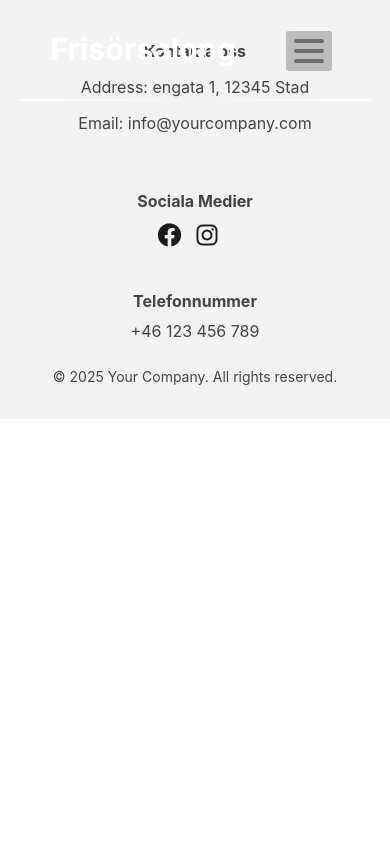
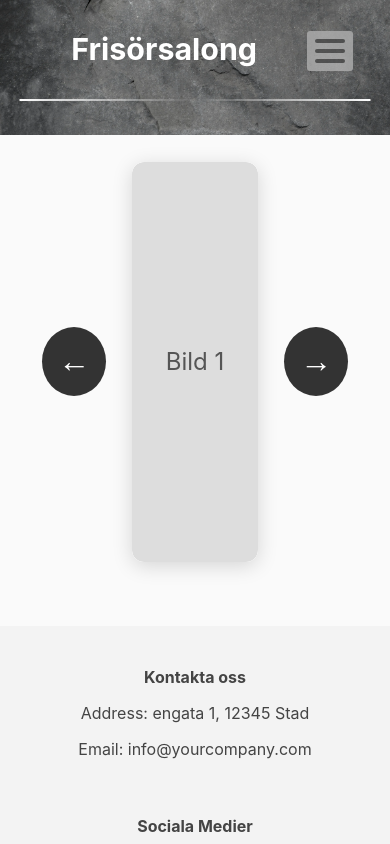
Before and after one commit to Timalexanderandersson/demo-webb, a React (Create React App) app: page /galleri in a window 390 px wide. Shown: the top 844 px of the page. Built offline with nearby package versions, Linux system fonts and the light colour scheme.

Commit message:
made contact and gallery for picutres

```diff
--- a/src/App.js
+++ b/src/App.js
@@ -4,6 +4,8 @@ import { BrowserRouter as Router, Route, Routes } from 'react-router-dom';
 import Homepage from './pages/homepage';
 import Navbar from './pages/navbar';
 import Footer from './pages/footer';
+import Gallery from './pages/galleri';
+import Contact from './pages/contact';
 
 
 function App() {
@@ -14,6 +16,8 @@ function App() {
         <div>
           <Routes>
             <Route path="/" element={<Homepage />} />
+            <Route path="/galleri" element={<Gallery />} />
+            <Route path="/kontakt" element={<Contact />} />
           </Routes>
         </div>
         <Footer />
--- /dev/null
+++ b/src/pages/contact.js
@@ -0,0 +1,25 @@
+import React from 'react';
+import styles from '../styles/contact.module.css';
+import imagenav from '../assets/newpictures.webp';
+
+const Contact = () => {
+  return (
+    <div className={styles.contactContainer}>
+      <img src={imagenav} alt="Top Banner" className={styles.bannerImage} />
+
+      <h2 className={styles.title}>Kontakta oss</h2>
+      <p className={styles.description}>
+        Fyll i formuläret nedan så återkommer vi till dig så snart som möjligt. Vi ser fram emot att höra från dig!
+      </p>
+
+      <form className={styles.contactForm}>
+        <input type="text" name="name" placeholder="Ditt namn" className={styles.inputField} required />
+        <input type="email" name="email" placeholder="Din e-post" className={styles.inputField} required />
+        <textarea name="message" placeholder="Ditt meddelande" className={styles.textArea} rows="6" required />
+        <button type="submit" className={styles.submitBtn}>Skicka meddelande</button>
+      </form>
+    </div>
+  );
+};
+
+export default Contact;
--- /dev/null
+++ b/src/pages/galleri.js
@@ -0,0 +1,42 @@
+import React, { useState } from 'react';
+import styles from '../styles/gallery.module.css';
+import imagenav from '../assets/newpictures.webp';
+
+const Gallery = () => {
+  const items = ['Bild 1', 'Bild 2', 'Bild 3', 'Bild 4']; // Här lägger du sen in riktiga bilder
+  const [currentIndex, setCurrentIndex] = useState(0);
+
+  const handleNext = () => {
+    setCurrentIndex((prevIndex) => (prevIndex + 1) % items.length);
+  };
+
+  const handlePrev = () => {
+    setCurrentIndex((prevIndex) => (prevIndex - 1 + items.length) % items.length);
+  };
+
+  return (
+    <div className={styles.galleryContainer}>
+        <img src={imagenav} alt="picture" className={styles.newpicturestyle} />
+
+      <h2 className={styles.title}>Galleri</h2>
+      <div className={styles.carousel}>
+        <button className={styles.navBtn} onClick={handlePrev}>←</button>
+
+        <div className={styles.imageBox}>
+          {items.map((item, index) => (
+            <div
+              key={index}
+              className={`${styles.imageItem} ${index === currentIndex ? styles.active : ''}`}
+            >
+              {item}
+            </div>
+          ))}
+        </div>
+
+        <button className={styles.navBtn} onClick={handleNext}>→</button>
+      </div>
+    </div>
+  );
+};
+
+export default Gallery;
--- a/src/pages/navbar.js
+++ b/src/pages/navbar.js
@@ -1,11 +1,16 @@
 import React, { useState } from 'react';
-import styles from '../styles/navbar.module.css'; // Importera din CSS-modul
+import { Link } from 'react-router-dom'; // Importera Link
+import styles from '../styles/navbar.module.css';
 
 const Navbar = () => {
   const [isMenuOpen, setIsMenuOpen] = useState(false);
 
   const toggleMenu = () => {
     setIsMenuOpen(!isMenuOpen);
+  };
+
+  const closeMenu = () => {
+    setIsMenuOpen(false); // Stänger menyn
   };
 
   return (
@@ -21,12 +26,11 @@ const Navbar = () => {
 
         <div>
           <ul className={`${styles.navLinks} ${isMenuOpen ? styles.active : ''}`}>
-            {/* Wrapper för länkar i dropdown */}
             <div className={styles.dropdownLinks}>
-              <li><a className={styles.newlink} href="/">Hem</a></li>
-              <li><a className={styles.newlink} href="/galleri">Galleri</a></li>
-              <li><a className={styles.newlink} href="/about">Om oss</a></li>
-              <li><a className={styles.newlink} href="/contact">Kontakt</a></li>
+              <li><Link className={styles.newlink} to="/" onClick={closeMenu}>Hem</Link></li>
+              <li><Link className={styles.newlink} to="/galleri" onClick={closeMenu}>Galleri</Link></li>
+              <li><Link className={styles.newlink} to="/omoss" onClick={closeMenu}>Om oss</Link></li>
+              <li><Link className={styles.newlink} to="/kontakt" onClick={closeMenu}>Kontakt</Link></li>
             </div>
           </ul>
         </div>
--- /dev/null
+++ b/src/styles/contact.module.css
@@ -0,0 +1,62 @@
+.contactContainer {
+    width: 100%;
+    text-align: center;
+    padding-top: 1vh;
+  }
+
+  .bannerImage {
+    top: 0;
+    left: 0;
+    position: absolute;
+    z-index: -0;
+    height: 16%;
+    width: 100%;
+    object-fit: cover;
+
+  }
+
+  .title {
+    font-size: 2.5rem;
+    margin-bottom: 1rem;
+    color: #222;
+  }
+
+  .description {
+    font-size: 1.2rem;
+    margin-bottom: 2rem;
+    color: #555;
+  }
+
+  .contactForm {
+
+    display: flex;
+    width: auto;
+    flex-direction: column;
+    gap: 1rem;
+    width: 80%;
+  }
+
+  .inputField,
+  .textArea {
+    padding: 1rem;
+    border: 1px solid #ccc;
+    border-radius: 8px;
+    font-size: 1rem;
+    background-color: #f9f9f9;
+    width: 100%;
+  }
+
+  .submitBtn {
+    padding: 1rem;
+    background-color: #333;
+    color: white;
+    border: none;
+    font-size: 1rem;
+    cursor: pointer;
+    border-radius: 8px;
+    transition: background-color 0.2s ease;
+  }
+
+  .submitBtn:hover {
+    background-color: #555;
+  }
--- /dev/null
+++ b/src/styles/gallery.module.css
@@ -0,0 +1,83 @@
+.galleryContainer {
+    text-align: center;
+    padding: 4rem 2rem;
+    background-color: #fafafa;
+    height: auto;
+  }
+  .newpicturestyle{
+    top: 0;
+    left: 0;
+    position: absolute;
+    z-index: -0;
+    height: 16%;
+    width: 100%;
+    object-fit: cover;
+  }
+
+  .title {
+    font-size: 2rem;
+    margin-bottom: 2rem;
+    color: #222;
+  }
+
+  .carousel {
+    display: flex;
+    align-items: center;
+    justify-content: center;
+    gap: 1rem;
+    flex-wrap: nowrap;
+  }
+
+  .navBtn {
+    background-color: #333;
+    color: white;
+    border: none;
+    padding: 1rem;
+    cursor: pointer;
+    font-size: 2rem;
+    border-radius: 50%;
+    transition: background-color 0.2s ease;
+  }
+
+  .navBtn:hover {
+    background-color: #555;
+  }
+
+  .imageBox {
+    width: 600px;
+    height: 400px;
+    overflow: hidden;
+    position: relative;
+    border-radius: 12px;
+    box-shadow: 0 4px 20px rgba(0, 0, 0, 0.15);
+    background-color: #fff;
+    display: flex;
+    justify-content: center;
+    align-items: center;
+  }
+
+  .imageItem {
+    display: none;
+    width: 100%;
+    height: 100%;
+    justify-content: center;
+    align-items: center;
+    font-size: 1.5rem;
+    color: #555;
+    background-color: #ddd;
+    border-radius: 12px;
+    transition: opacity 0.5s ease;
+  }
+
+  .imageItem.active {
+    display: flex;
+  }
+
+  /* Om du vill använda riktiga bilder istället för text, exempel nedan */
+
+  .imageItem img {
+    width: 100%;
+    height: 100%;
+    object-fit: cover;
+    border-radius: 12px;
+  }
--- a/src/styles/navbar.module.css
+++ b/src/styles/navbar.module.css
@@ -4,7 +4,6 @@
     position: absolute;
     justify-content: center;
     align-items: center;
-
     color: white;
     z-index: 100;
     width: 100%;
@@ -175,4 +174,10 @@
       border-radius: 2px;
       padding: 2vh;
     }
+    .brandName {
+      font-size: 1.9rem;
+      font-weight: bold;
+      padding-left: 9vh;
+      margin-left: 1vh;
+    }
   }
```
Also changed, not shown: src/assets/newpictures.webp (added).
